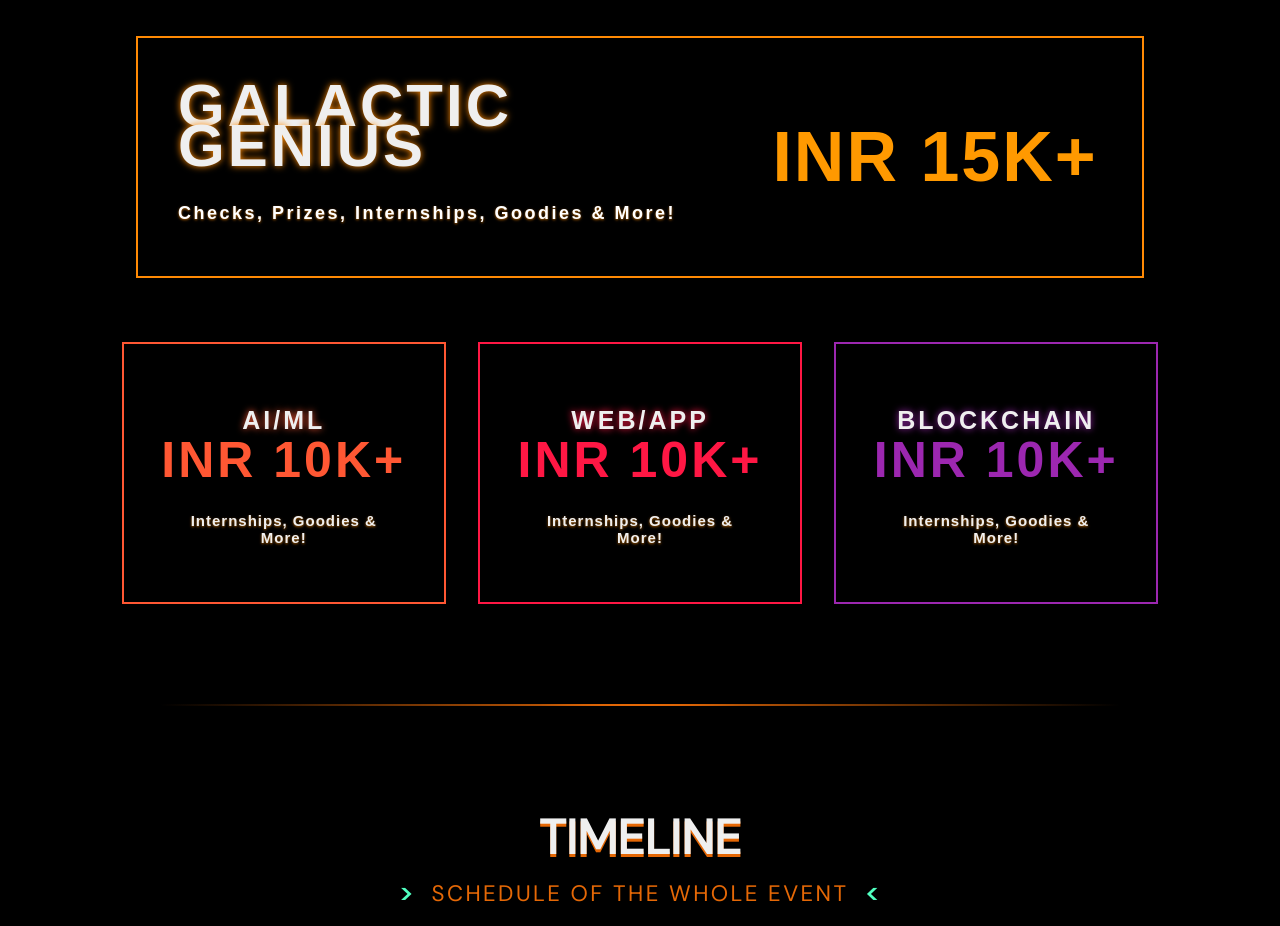
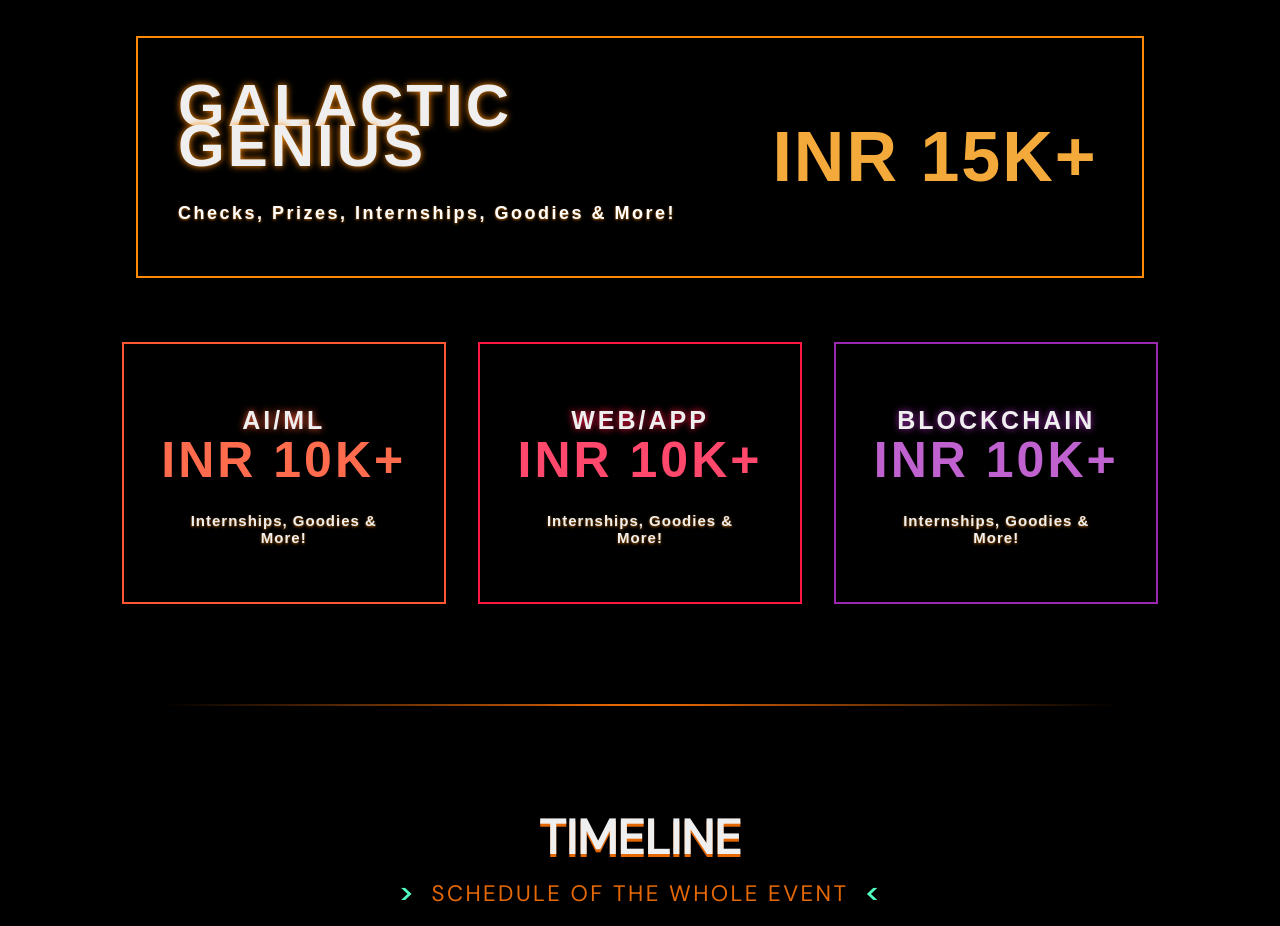
Before and after one commit to CSI-KJSCE/Hackerstellar, a React (Create React App) app: page / in a window 1280 px wide. Shown: the part 2540-3466 px from the top of the page. Built offline with nearby package versions, Linux system fonts and the light colour scheme.

Commit message:
feat: color adjustment

```diff
--- a/src/data/prizes/prizes.json
+++ b/src/data/prizes/prizes.json
@@ -4,7 +4,8 @@
       "domain": "GALACTIC GENIUS",
       "prize": "15",
       "desc": "Checks, Prizes, Internships, Goodies & More!",
-      "color": "#FF8A04"
+      "color": "#FF8A04",
+      "textColor": "#F3AA3B"
     }
   ],
   "domain": [
@@ -12,19 +13,24 @@
       "domain": "AI/ML",
       "prize": "10",
       "desc": "Internships, Goodies & More!",
-      "color": "#FF5733"
+      "color": "#FF5733",
+      "textColor": "#FF6C4D"
     },
     {
       "domain": "WEB/APP",
       "prize": "10",
       "desc": "Internships, Goodies & More!",
-      "color": "#FF1744"
+      "color": "#FF1744",
+      "textColor": "#FF486C"
+
     },
     {
       "domain": "BLOCKCHAIN",
       "prize": "10",
       "desc": "Internships, Goodies & More!",
-      "color": "#9C27B0"
+      "color": "#9C27B0",
+      "textColor": "#BF62CF"
+
     }
   ]
 }
--- a/src/pages/Prizes.js
+++ b/src/pages/Prizes.js
@@ -4,7 +4,7 @@ import data from "../data/prizes/prizes.json";
 import AOS from "aos";
 import "aos/dist/aos.css";
 
-const FirstPrize = ({ domain, prize, desc, color }) => {
+const FirstPrize = ({ domain, prize, desc, color, textColor }) => {
   return (
     <div
       className="prizes_galactic_genius"
@@ -23,12 +23,14 @@ const FirstPrize = ({ domain, prize, desc, color }) => {
         </div>
         <div className="prizes_gg_content">{desc}</div>
       </div>
-      <div className="prizes_gg_subtitle">INR {prize}K+</div>
+      <div className="prizes_gg_subtitle" style={{
+        color: `${textColor}`
+      }}>INR {prize}K+</div>
     </div>
   );
 };
 
-const DomainPrize = ({ domain, prize, desc, color }) => {
+const DomainPrize = ({ domain, prize, desc, color, textColor }) => {
   return (
     <div
       className="domain_child"
@@ -47,7 +49,7 @@ const DomainPrize = ({ domain, prize, desc, color }) => {
       <div
         className="prizes_subtitle"
         style={{
-          color: `${color}`,
+          color: `${textColor}`,
         }}
       >
         INR {prize}K+
@@ -83,6 +85,7 @@ const Prizes = () => {
               prize={item.prize}
               desc={item.desc}
               color={item.color}
+              textColor={item.textColor}
             />
           );
         })}
@@ -94,6 +97,7 @@ const Prizes = () => {
               prize={item.prize}
               desc={item.desc}
               color={item.color}
+              textColor={item.textColor}
             />
           ))}
         </div>
```
